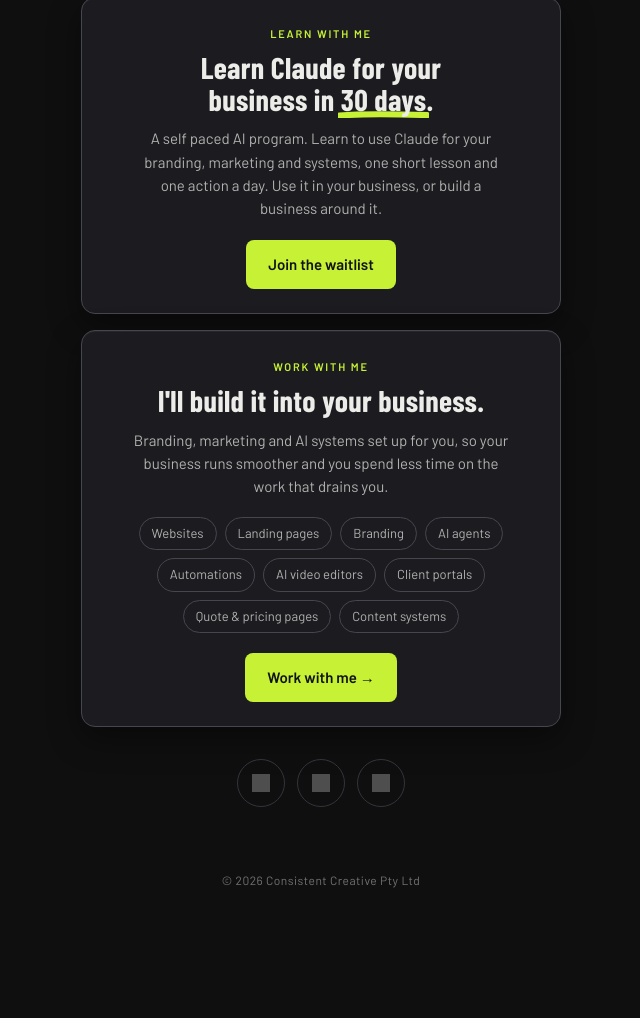
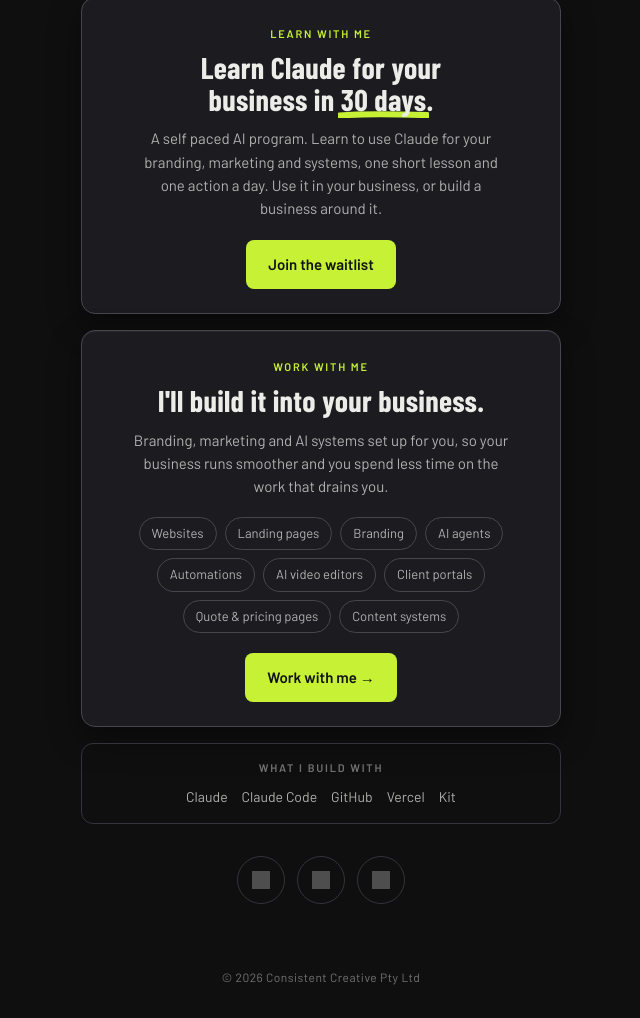
Before and after one commit to mitchhemming/mitchhemming-site, a plain HTML site: page index.html in a window 1280 px wide. Shown: the part 457-1475 px from the top of the page, without its empty margins (319-959 px from the left). Before the commit the page ends 1378 px from the top, so only its background shows below. Drawn offline with nearby package versions, Linux system fonts and the light colour scheme; grey boxes are pictures that could not be loaded.

Commit message:
Add What I build with toolkit box
Co-Authored-By: Claude Opus 5.5 <noreply@anthropic.com>
Claude-Session: https://claude.ai/code/session_013sYfwFDGLzk7vif2mG9Wp3

```diff
--- a/index.html
+++ b/index.html
@@ -71,6 +71,13 @@
     <a class="btn" href="/work">Work with me <span aria-hidden="true">→</span></a>
   </section>
 
+  <section class="toolkit" aria-label="What I build with">
+    <div class="toolkit-label">What I build with</div>
+    <ul>
+      <li>Claude</li><li>Claude Code</li><li>GitHub</li><li>Vercel</li><li>Kit</li>
+    </ul>
+  </section>
+
   <section class="socials" aria-label="Social links">
     <a href="https://www.instagram.com/mitchhemming" target="_blank" rel="noopener" aria-label="Instagram"><img src="https://cdn.jsdelivr.net/npm/simple-icons@13.0.0/icons/instagram.svg" alt="" width="18" height="18"></a>
     <a href="https://www.youtube.com/@mitchhemming" target="_blank" rel="noopener" aria-label="YouTube"><img src="https://cdn.jsdelivr.net/npm/simple-icons@13.0.0/icons/youtube.svg" alt="" width="18" height="18"></a>
--- a/site.css
+++ b/site.css
@@ -63,6 +63,11 @@ main { width: 100%; max-width: 520px; margin: 0 auto; padding: 56px 20px 40px; f
 .chips { list-style: none; margin: 18px auto 0; max-width: 420px; display: flex; flex-wrap: wrap; justify-content: center; gap: 8px; }
 .chips li { border: 1px solid var(--line2); border-radius: 999px; padding: 6px 12px; font-size: 13px; color: var(--w70); }
 
+/* toolkit */
+.toolkit { margin: 16px auto 0; padding: 16px 18px; border: 1px solid var(--line); border-radius: 12px; text-align: center; }
+.toolkit-label { font-size: 11px; letter-spacing: .16em; text-transform: uppercase; color: var(--w45); font-weight: 600; }
+.toolkit ul { list-style: none; margin-top: 10px; display: flex; flex-wrap: wrap; justify-content: center; gap: 6px 14px; font-size: 14px; color: var(--w70); }
+
 /* socials */
 .socials { margin-top: 32px; display: flex; justify-content: center; gap: 12px; }
 .socials a { width: 48px; height: 48px; border-radius: 50%; border: 1px solid var(--line); display: flex; align-items: center; justify-content: center; transition: border-color .2s, background .2s; }
```
